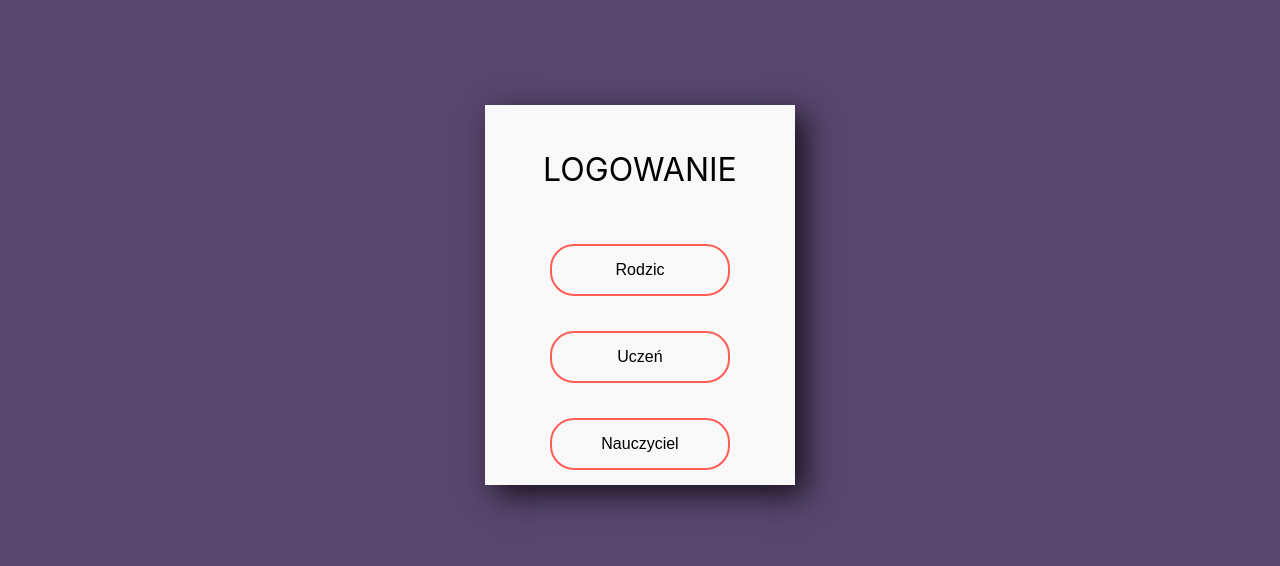
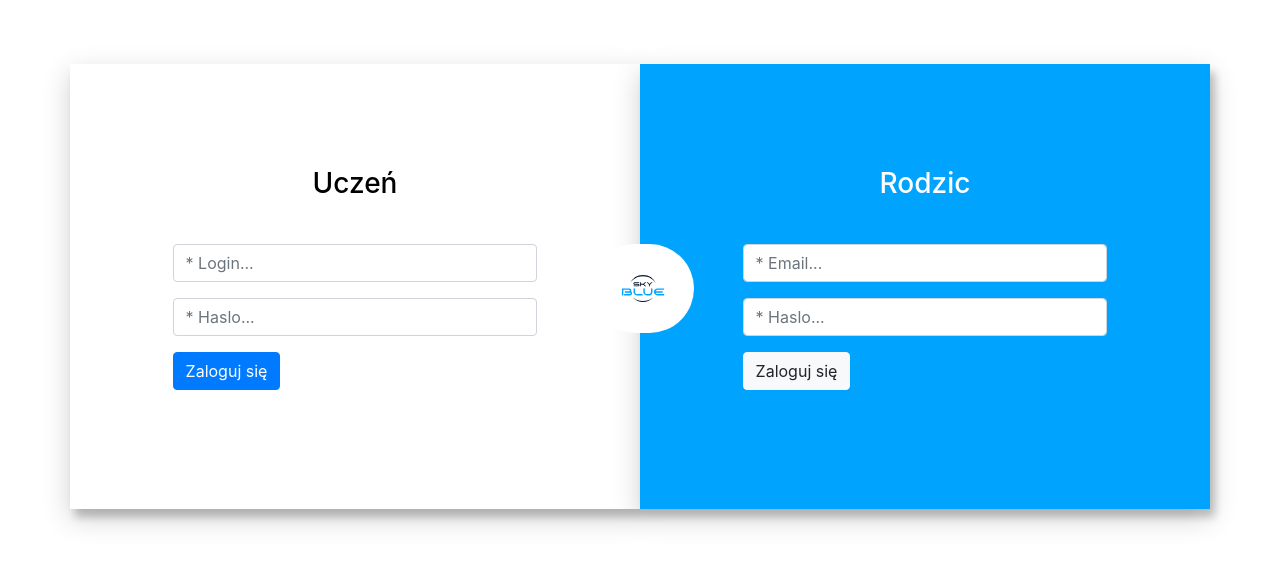
Before and after one commit to DocentSzachista/LoginForm, a PHP site: page / in a window 1280 px wide. Shown: the top 566 px of the page. Run offline with PHP 8.4, Linux system fonts and the light colour scheme.

Commit message:
login changes

```diff
--- a/LoginForm/footer.php
+++ b/LoginForm/footer.php
@@ -1,5 +1,2 @@
-<footer>
-<script type="text/javascript" src="./includes/js/scripts.js"></script>
-</footer>
 </body>
 </html>
--- a/LoginForm/header.php
+++ b/LoginForm/header.php
@@ -4,14 +4,14 @@ session_start();
 ?>
 <!DOCTYPE html>
 <html lang="en">
+
 <head>
     <meta charset="UTF-8">
     <meta name="viewport" content="width=device-width, initial-scale=1.0">
     <title>SkyBlueEducation</title>
+    <link rel="stylesheet" href="https://stackpath.bootstrapcdn.com/bootstrap/4.5.0/css/bootstrap.min.css" integrity="sha384-9aIt2nRpC12Uk9gS9baDl411NQApFmC26EwAOH8WgZl5MYYxFfc+NcPb1dKGj7Sk" crossorigin="anonymous">
     <link rel="stylesheet" href="./includes/css/login.css">
+
 </head>
 
-<body>
-    <header>
-
-    </header>
+<body >
--- a/LoginForm/includes/css/login.css
+++ b/LoginForm/includes/css/login.css
@@ -1,86 +1,103 @@
-body {
-  background-color: #57466E;
+.login-container {
+  margin-top: 5%;
+  margin-bottom: 5%;
 }
-.wrap{
-  width: 100%;
-  height: 100%;
-  display: grid;
-  grid-template-columns: 1fr 1fr 1fr;
-  grid-template-rows: 25% 1fr 25%;
-  gap: 1px 1px;
+.login-logo {
+  position: relative;
+  margin-left: -41.5%;
 }
-.login-box{
-  grid-column: 2/3;
-  grid-row: 2;
-  margin: auto;
-  background-color: #f8f8f8;
-  width: 25%;
-  min-width: 280px;
-  padding: 15px;
-  -webkit-box-shadow: 10px 10px 28px 0px rgba(0,0,0,0.75);
-  -moz-box-shadow: 10px 10px 28px 0px rgba(0,0,0,0.75);
-  box-shadow: 10px 10px 28px 0px rgba(0,0,0,0.75);
+.login-logo img {
+  position: absolute;
+  width: 20%;
+  margin-top: 15%;
+  background: #ffffff;
+  border-radius: 4.5rem;
+  padding: 5%;
 }
-.login-container{
+.login-form-1 {
+  padding: 9%;
+  background: #ffffff;
+  box-shadow: 5px 8px 8px 0 rgba(0, 0, 0, 0.2), 0 9px 26px 0 rgba(0, 0, 0, 0.19);
+}
+.login-form-1 h3 {
   text-align: center;
+  margin-bottom: 12%;
+  color: black;
 }
-.login-phrase{
+.login-form-2 {
+  padding: 9%;
+  background: #00a4ff;
+  box-shadow: 5px 8px 8px 0 rgba(0, 0, 0, 0.2), 0 9px 26px 0 rgba(0, 0, 0, 0.19);
+}
+.login-form-2 h3 {
   text-align: center;
-  margin-top: 30px;
-  margin-bottom: 20px;
-  font-size: 32px;
-  font-family: -apple-system, BlinkMacSystemFont, 'Segoe UI', Roboto, Oxygen, Ubuntu, Cantarell, 'Open Sans', 'Helvetica Neue', sans-serif;
-  font-weight: 500px;
-  text-transform: uppercase;
+  margin-bottom: 12%;
+  color: #fff;
 }
-.login-input{
-  border: 2px solid #3498db;
-  display: inline-block;
-  border-radius: 24px;
-  height: 20px;
-  margin-top: 15px;
-  padding: 8px 14px;
-  font-size: 16px;
-  transition: 0.25s;
-  min-width: 170px;
-  max-width: 250px;
-  width: 170px;
+.btnSubmit {
+  font-weight: 600;
+  width: 50%;
+  color: #282726;
+  background-color: #fff;
+  border: none;
+  border-radius: 1.5rem;
+  padding: 2%;
 }
-.login-input.submit,.login-input.user{
-  height: 100%;
-  min-width: 150px;
-  width: 180px;
-  border: 2px solid #ff5e57;
-  background-color: inherit;
-  cursor:pointer;
-  font-weight: 500;
-  transition: 0.25s;
+.btnForgetPwd {
+  color: #fff;
+  font-weight: 600;
+  text-decoration: none;
 }
-.login-input.submit:hover,.login-input.user:hover{
-  background-color:#ff5e57 ;
-  color: white;
-  width: 190px;
+.btnForgetPwd:hover {
+  text-decoration: none;
+  color: #fff;
 }
-.login-input.submit.back{
-  margin-top: 50px;
-  background-color:#ff5e57 ;
-  color: white;
-}
-.login-input:focus{
-  outline: none;
-}
-.login-input.user{
-  margin-top: 35px;
-  padding: 15px;
-}
-.login-input.UID:focus,.login-input.UPW:focus{
-  border: 2px solid #ff5e57;
-  width: 190px;
+@media only screen and (max-width: 768px) {
+  .login-logo {
+    display: none;
+  }
 }
 
-@media (max-width: 710px){
-  .login-box{
-    grid-column: 2/3;
-    margin: auto;
-  }
+.wrapper {
+  height: 100%;
 }
+
+.wrapper {
+  display: -ms-flexbox;
+  display: flex;
+  -ms-flex-align: center;
+  align-items: center;
+  padding-top: 40px;
+  padding-bottom: 40px;
+  background-color: #ffffff;
+}
+
+.form-signin {
+  width: 100%;
+  max-width: 330px;
+  padding: 15px;
+  margin: auto;
+}
+.form-signin .checkbox {
+  font-weight: 400;
+}
+.form-signin .form-control {
+  position: relative;
+  box-sizing: border-box;
+  height: auto;
+  padding: 10px;
+  font-size: 16px;
+}
+.form-signin .form-control:focus {
+  z-index: 2;
+}
+.form-signin input[type="email"] {
+  margin-bottom: -1px;
+  border-bottom-right-radius: 0;
+  border-bottom-left-radius: 0;
+}
+.form-signin input[type="password"] {
+  margin-bottom: 10px;
+  border-top-left-radius: 0;
+  border-top-right-radius: 0;
+}
--- a/LoginForm/includes/js/scripts.js
+++ b/LoginForm/includes/js/scripts.js
@@ -1,32 +1,31 @@
- var userClass = document.getElementsByClassName("user");
-      var inputs = document.getElementsByClassName("login-input");
-      var back = document.getElementsByClassName("back");
-      var login = document.getElementsByClassName("login");
-      var userTypeInput = document.getElementById("userChoice");
-      var userDisplay = "inline-block";
-      var inputDisplay = "none";
+var userChoice = document.getElementById("userType")
 
-      function setDisplay() {
-        var x = userClass.length;
-        var y = inputs.length;
-        for (var i = 0; i < y; i++) {
-          inputs[i].style.display = inputDisplay;
-        }
-        for (var i = 0; i < x; i++) {
-          userClass[i].style.display = userDisplay;
-        }
-      }
-      setDisplay();
+var parentLogin = document.getElementById("parentLogin")
+var parentEmail = document.getElementById("parentEmail")
+var parentPassword = document.getElementById("parentPassword")
 
-      function changeDisplay() {
-        let t = inputDisplay;
-        inputDisplay = userDisplay;
-        userDisplay = t;
-        setDisplay();
-      }
+var studentLogin = document.getElementById("studentLogin")
+var studentUsername = document.getElementById("studentUsername")
+var studentPassword = document.getElementById("studentPassword")
 
-      back[0].onclick = userClass[0].onclick = userClass[1].onclick = userClass[2].onclick = function () {
-        changeDisplay();
-        userType = this.value;
-        userTypeInput.value = userType
-      };
+function setUser(login) {
+  userChoice.value = login.value
+  if(login.value == "student"){
+    parentEmail.name = ""
+    parentPassword.name = ""
+    studentUsername.name = "login"
+    studentPassword.name = "password"
+  }else if(login.value == "parent"){
+    studentPassword.name = ""
+    studentUsername = ""
+    parentEmail.name = "login"
+    parentPassword.name = "password"
+  }
+}
+
+studentLogin.addEventListener('click', function (event) {
+  setUser(this);
+})
+parentLogin.addEventListener('click', function (event) {
+  setUser(this);
+})
--- a/LoginForm/index.php
+++ b/LoginForm/index.php
@@ -1,42 +1,51 @@
-<!DOCTYPE html>
-
 <?php
 require_once 'header.php';
 if (isset($_SESSION['userId']) && isset($_SESSION['userName'])) {
     header("Location: ./main.php");
 }
 ?>
-<div class="wrap">
-    <div class="login-box">
-        <div class="login-container">
-            <p class="login-phrase">Logowanie</p>
-            <form action="includes/login.php" method="post">
-                <input class="login-input UID" name="login" placeholder=" Wprowadz swoj login..." type="text" />
-                <input class="login-input UPW" name="password" placeholder=" Wprowadz swoje haslo..." type="password" />
-                <input class="login-input submit login" name="login-submit" value="Zaloguj" type="submit" />
-                <input name="userType" value="none" id="userChoice" style="display:none"/>
-            </form>
+<div class="container login-container">
+    <form action="./includes/php/login.php" method="POST">
+        <div class="row">
+            <div class="col-md-6 login-form-1">
+                <h3>Uczeń</h3>
+                <div class="form-group">
+                    <input name="login" id="studentUsername" type="text" class="form-control" placeholder="* Login..." value="" />
+                </div>
+                <div class="form-group">
+                    <input type="password" id="studentPassword" class="form-control" placeholder="* Haslo..." value="" />
+                </div>
+                <div class="form-group">
+                    <button id="studentLogin" name="login-submit" class="btn btn-primary" value="student">Zaloguj się</button>
+                </div>
 
-            <button class="login-input user" value="parent">
-                Rodzic
-            </button>
+            </div>
+            <div class="col-md-6 login-form-2">
+                <div class="login-logo">
+                    <img src="./includes/logo/logo.svg" alt="" />
+                </div>
+                <h3>Rodzic</h3>
+                <div class="form-group">
+                    <input type="email" id="parentEmail" class="form-control" placeholder="* Email..." value="" />
+                </div>
+                <div class="form-group">
+                    <input type="password" id="parentPassword" class="form-control" placeholder="* Haslo..." value="" />
+                </div>
+                <div class="form-group">
+                    <button id="parentLogin" name="login-submit" class="btn btn-light" value="parent" type="submit">Zaloguj się</button>
+                </div>
+            </div>
+        </div>
+        <input id="userType" style="display:none;" />
 
-            <button class="login-input user" value="student">
-                Uczeń
-            </button>
-            <button class="login-input user"  value="teacher">
-                Nauczyciel
-            </button>
+    </form>
+
+</div>
+<script type="text/javascript" src="./includes/js/scripts.js"></script>
 
 
-            <button class="login-input submit back">
-                Wstecz
-            </button>
 
 
-        </div>
-    </div>
-</div>
 <?php
 require_once 'footer.php';
 ?>
```
Also changed, not shown: LoginForm/includes/css/signin.css (added, +43 -0 lines), LoginForm/includes/php/login.php (+8 -10 lines), LoginForm/sbe_teacher.php (added, +21 -0 lines), LoginForm/includes/logo/logo.png (added), LoginForm/includes/logo/logo.svg (added), LoginForm/includes/logo/profile.png (added).
